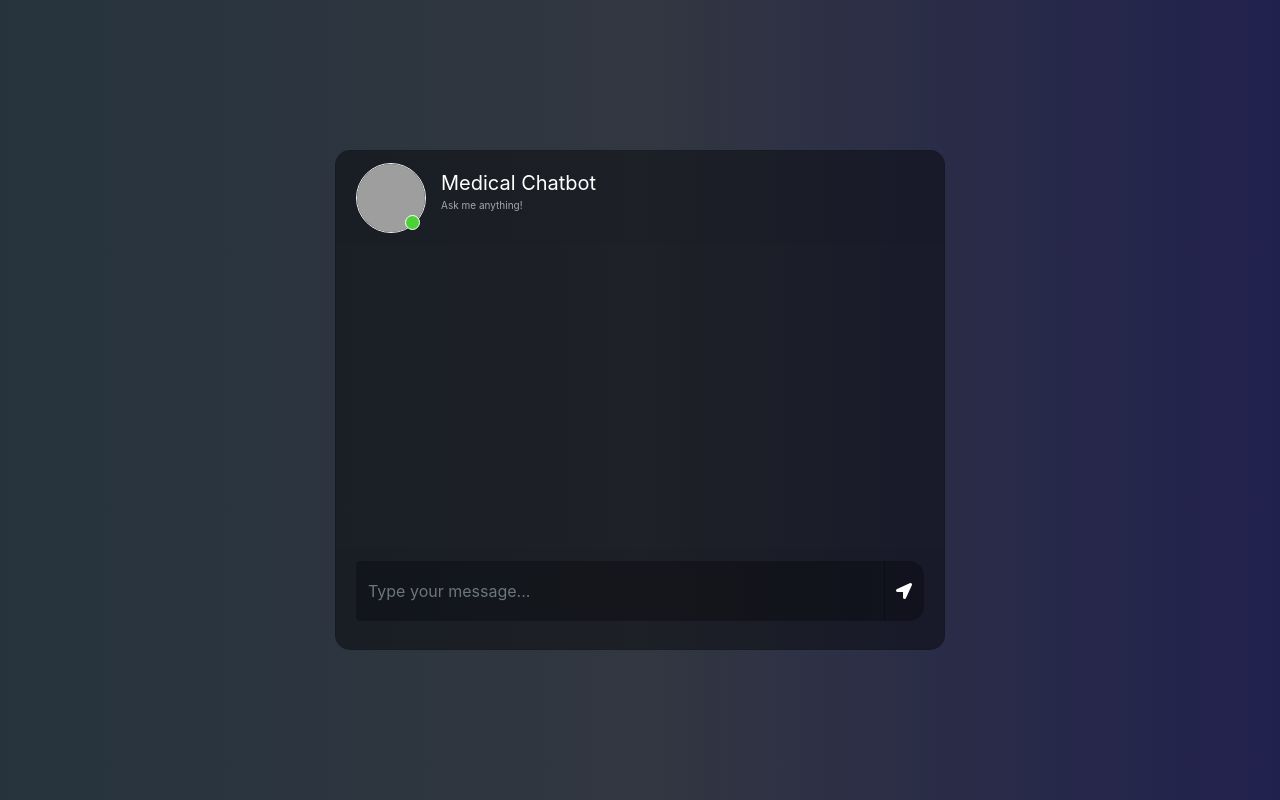
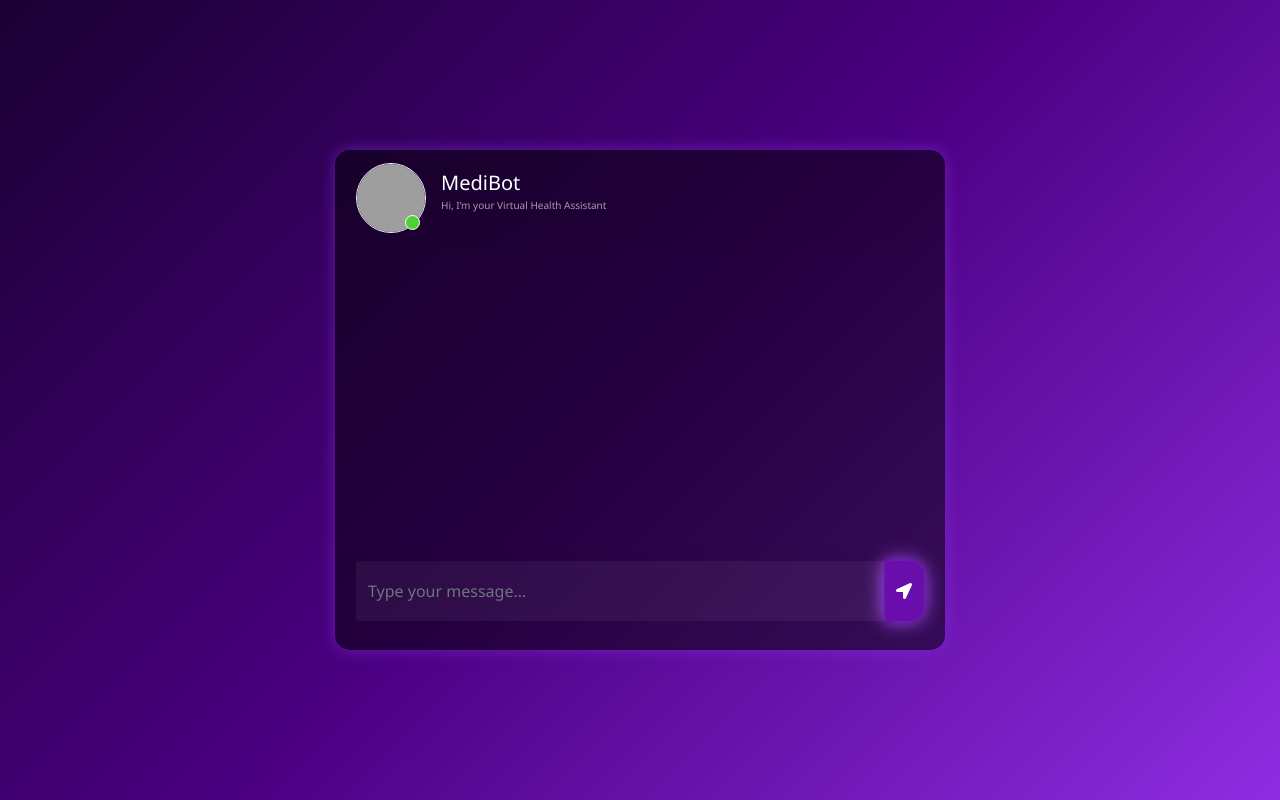
Before and after one commit to rdx7211/End-to-End-GenAi-Medical-chatbot, a Flask app: page / in a window 1280 px wide. Run offline with Flask 3, Linux system fonts and the light colour scheme; some libraries are stand-ins or nearby versions; grey boxes are pictures that could not be loaded.

Commit message:
html updated

```diff
--- a/static/style.css
+++ b/static/style.css
@@ -1,223 +1,142 @@
-body,html{
+body, html {
     height: 100%;
     margin: 0;
-	background: rgb(44, 47, 59);
-   background: -webkit-linear-gradient(to right, rgb(40, 59, 34), rgb(54, 60, 70), rgb(32, 32, 43));
-	background: linear-gradient(to right, rgb(38, 51, 61), rgb(50, 55, 65), rgb(33, 33, 78));
+    background: linear-gradient(135deg, #1a0033, #4b0082, #8e2de2);
+    font-family: 'Segoe UI', sans-serif;
 }
 
-.chat{
+.chat {
     margin-top: auto;
     margin-bottom: auto;
 }
-.card{
+
+.card {
     height: 500px;
     border-radius: 15px !important;
-	background-color: rgba(0,0,0,0.4) !important;
+    background-color: rgba(0, 0, 0, 0.5) !important;
+    box-shadow: 0 0 15px rgba(138, 43, 226, 0.6);
 }
-.contacts_body{
-	padding:  0.75rem 0 !important;
-	overflow-y: auto;
-	white-space: nowrap;
-}
-.msg_card_body{
+
+.msg_card_body {
     overflow-y: auto;
 }
-.card-header{
+
+.card-header {
     border-radius: 15px 15px 0 0 !important;
     border-bottom: 0 !important;
 }
-.card-footer{
+
+.card-footer {
     border-radius: 0 0 15px 15px !important;
     border-top: 0 !important;
 }
-.container{
-	align-content: center;
+
+.type_msg {
+    background-color: rgba(255, 255, 255, 0.05) !important;
+    border: 0 !important;
+    color: white !important;
+    height: 60px !important;
 }
-.search{
-	border-radius: 15px 0 0 15px !important;
-	background-color: rgba(0,0,0,0.3) !important;
-	border:0 !important;
-	color:white !important;
+.type_msg:focus {
+    box-shadow: 0 0 10px #b266ff !important;
+    outline: none !important;
 }
-.search:focus{
-	 box-shadow:none !important;
-   outline:0px !important;
-}
-.type_msg{
-	background-color: rgba(0,0,0,0.3) !important;
-	border:0 !important;
-	color:white !important;
-	height: 60px !important;
-	overflow-y: auto;
-}
-	.type_msg:focus{
-	 box-shadow:none !important;
-   outline:0px !important;
-}
-.attach_btn{
-	border-radius: 15px 0 0 15px !important;
-	background-color: rgba(0,0,0,0.3) !important;
-	border:0 !important;
+
+.send_btn {
+    border-radius: 0 15px 15px 0 !important;
+    background-color: #6a0dad !important;
+    border: 0 !important;
     color: white !important;
     cursor: pointer;
+    transition: 0.3s;
+    box-shadow: 0 0 10px #6a0dad, 0 0 20px #b266ff;
 }
-.send_btn{
-	border-radius: 0 15px 15px 0 !important;
-	background-color: rgba(0,0,0,0.3) !important;
-	border:0 !important;
-	color: white !important;
-	cursor: pointer;
+.send_btn:hover {
+    background-color: #b266ff !important;
+    box-shadow: 0 0 15px #b266ff, 0 0 30px #8e2de2;
 }
-.search_btn{
-	border-radius: 0 15px 15px 0 !important;
-	background-color: rgba(0,0,0,0.3) !important;
-	border:0 !important;
-	color: white !important;
-	cursor: pointer;
-}
-.contacts{
-	list-style: none;
-	padding: 0;
-}
-.contacts li{
-	width: 100% !important;
-	padding: 5px 10px;
-	margin-bottom: 15px !important;
-}
-.active{
-	background-color: rgba(0,0,0,0.3);
-}
-.user_img{
+
+.user_img {
     height: 70px;
     width: 70px;
-	border:1.5px solid #f5f6fa;
+    border: 1.5px solid #f5f6fa;
+}
 
-}
-.user_img_msg{
+.user_img_msg {
     height: 40px;
     width: 40px;
-	border:1.5px solid #f5f6fa;
+    border: 1.5px solid #f5f6fa;
+}
 
-}
-.img_cont{
+.img_cont {
     position: relative;
     height: 70px;
     width: 70px;
 }
-.img_cont_msg{
+.img_cont_msg {
     height: 40px;
     width: 40px;
 }
-.online_icon{
+
+.online_icon {
     position: absolute;
     height: 15px;
-	width:15px;
+    width: 15px;
     background-color: #4cd137;
     border-radius: 50%;
     bottom: 0.2em;
     right: 0.4em;
-	border:1.5px solid white;
+    border: 1.5px solid white;
 }
-.offline{
-	background-color: #c23616 !important;
-}
-.user_info{
+
+.user_info {
     margin-top: auto;
     margin-bottom: auto;
     margin-left: 15px;
 }
-.user_info span{
+.user_info span {
     font-size: 20px;
     color: white;
 }
-.user_info p{
+.user_info p {
     font-size: 10px;
-	color: rgba(255,255,255,0.6);
+    color: rgba(255, 255, 255, 0.6);
 }
-.video_cam{
-	margin-left: 50px;
-	margin-top: 5px;
-}
-.video_cam span{
-	color: white;
-	font-size: 20px;
-	cursor: pointer;
-	margin-right: 20px;
-}
-.msg_cotainer{
+
+.msg_cotainer {
     margin-top: auto;
     margin-bottom: auto;
     margin-left: 10px;
     border-radius: 25px;
-	background-color: rgb(82, 172, 255);
+    background-color: #3a3a52;
+    color: white;
     padding: 10px;
     position: relative;
+    box-shadow: 0 0 10px rgba(138, 43, 226, 0.6);
 }
-.msg_cotainer_send{
+.msg_cotainer_send {
     margin-top: auto;
     margin-bottom: auto;
     margin-right: 10px;
     border-radius: 25px;
-	background-color: #58cc71;
+    background-color: #6a0dad;
+    color: white;
     padding: 10px;
     position: relative;
+    box-shadow: 0 0 10px #6a0dad, 0 0 20px #b266ff;
 }
-.msg_time{
+
+.msg_time {
     position: absolute;
     left: 0;
     bottom: -15px;
-	color: rgba(255,255,255,0.5);
+    color: rgba(255, 255, 255, 0.5);
     font-size: 10px;
 }
-.msg_time_send{
+.msg_time_send {
     position: absolute;
-	right:0;
+    right: 0;
     bottom: -15px;
-	color: rgba(255,255,255,0.5);
+    color: rgba(255, 255, 255, 0.5);
     font-size: 10px;
 }
-.msg_head{
-	position: relative;
-}
-#action_menu_btn{
-	position: absolute;
-	right: 10px;
-	top: 10px;
-	color: white;
-	cursor: pointer;
-	font-size: 20px;
-}
-.action_menu{
-	z-index: 1;
-	position: absolute;
-	padding: 15px 0;
-	background-color: rgba(0,0,0,0.5);
-	color: white;
-	border-radius: 15px;
-	top: 30px;
-	right: 15px;
-	display: none;
-}
-.action_menu ul{
-	list-style: none;
-	padding: 0;
-	margin: 0;
-}
-.action_menu ul li{
-	width: 100%;
-	padding: 10px 15px;
-	margin-bottom: 5px;
-}
-.action_menu ul li i{
-	padding-right: 10px;
-}
-.action_menu ul li:hover{
-	cursor: pointer;
-	background-color: rgba(0,0,0,0.2);
-}
-@media(max-width: 576px){
-	.contacts_card{
-	margin-bottom: 15px !important;
-}
-}
--- a/templates/chat.html
+++ b/templates/chat.html
@@ -5,13 +5,16 @@
 <!DOCTYPE html>
 <html>
 <head>
-		<title>Chatbot</title>
-		<link rel="stylesheet" href="https://stackpath.bootstrapcdn.com/bootstrap/4.1.3/css/bootstrap.min.css" integrity="sha384-MCw98/SFnGE8fJT3GXwEOngsV7Zt27NXFoaoApmYm81iuXoPkFOJwJ8ERdknLPMO" crossorigin="anonymous">
-		<link rel="stylesheet" href="https://use.fontawesome.com/releases/v5.5.0/css/all.css" integrity="sha384-B4dIYHKNBt8Bc12p+WXckhzcICo0wtJAoU8YZTY5qE0Id1GSseTk6S+L3BlXeVIU" crossorigin="anonymous">
+    <title>MediBot - Virtual Health Assistant</title>
+    <link rel="stylesheet" href="https://stackpath.bootstrapcdn.com/bootstrap/4.1.3/css/bootstrap.min.css"
+        integrity="sha384-MCw98/SFnGE8fJT3GXwEOngsV7Zt27NXFoaoApmYm81iuXoPkFOJwJ8ERdknLPMO" crossorigin="anonymous">
+    <link rel="stylesheet" href="https://use.fontawesome.com/releases/v5.5.0/css/all.css"
+        integrity="sha384-B4dIYHKNBt8Bc12p+WXckhzcICo0wtJAoU8YZTY5qE0Id1GSseTk6S+L3BlXeVIU" crossorigin="anonymous">
     <script src="https://ajax.googleapis.com/ajax/libs/jquery/3.3.1/jquery.min.js"></script>
+
+    <!-- External CSS -->
     <link rel="stylesheet" type="text/css" href="{{ url_for('static', filename='style.css')}}"/>
 </head>
-
 
 <body>
     <div class="container-fluid h-100">
@@ -21,25 +24,27 @@
                     <div class="card-header msg_head">
                         <div class="d-flex bd-highlight">
                             <div class="img_cont">
-									<img src="https://cdn-icons-png.flaticon.com/512/387/387569.png" class="rounded-circle user_img">
-									<!-- <img src="https://www.prdistribution.com/spirit/uploads/pressreleases/2019/newsreleases/d83341deb75c4c4f6b113f27b1e42cd8-chatbot-florence-already-helps-thousands-of-patients-to-remember-their-medication.png" class="rounded-circle user_img"> -->
+                                <!-- Male doctor avatar -->
+                                <img src="https://cdn-icons-png.flaticon.com/512/387/387561.png" class="rounded-circle user_img">
                                 <span class="online_icon"></span>
                             </div>
                             <div class="user_info">
-									<span>Medical Chatbot</span>
-									<p>Ask me anything!</p>
+                                <span>MediBot</span>
+                                <p>Hi, I’m your Virtual Health Assistant</p>
                             </div>
                         </div>
                     </div>
-						<div id="messageFormeight" class="card-body msg_card_body">
 
+                    <div id="messageFormeight" class="card-body msg_card_body"></div>
 
-						</div>
                     <div class="card-footer">
                         <form id="messageArea" class="input-group">
-                                <input type="text" id="text" name="msg" placeholder="Type your message..." autocomplete="off" class="form-control type_msg" required/>
+                            <input type="text" id="text" name="msg" placeholder="Type your message..."
+                                autocomplete="off" class="form-control type_msg" required />
                             <div class="input-group-append">
-									<button type="submit" id="send" class="input-group-text send_btn"><i class="fas fa-location-arrow"></i></button>
+                                <button type="submit" id="send" class="input-group-text send_btn">
+                                    <i class="fas fa-location-arrow"></i>
+                                </button>
                             </div>
                         </form>
                     </div>
@@ -49,33 +54,40 @@
     </div>
 
     <script>
-			$(document).ready(function() {
-				$("#messageArea").on("submit", function(event) {
+        $(document).ready(function () {
+            $("#messageArea").on("submit", function (event) {
                 const date = new Date();
                 const hour = date.getHours();
                 const minute = date.getMinutes();
-					const str_time = hour+":"+minute;
+                const str_time = hour + ":" + (minute < 10 ? "0" + minute : minute);
                 var rawText = $("#text").val();
 
-					var userHtml = '<div class="d-flex justify-content-end mb-4"><div class="msg_cotainer_send">' + rawText + '<span class="msg_time_send">'+ str_time + '</span></div><div class="img_cont_msg"><img src="https://i.ibb.co/d5b84Xw/Untitled-design.png" class="rounded-circle user_img_msg"></div></div>';
+                var userHtml =
+                    '<div class="d-flex justify-content-end mb-4">' +
+                    '<div class="msg_cotainer_send">' + rawText +
+                    '<span class="msg_time_send">' + str_time + '</span></div>' +
+                    '<div class="img_cont_msg"><img src="https://i.ibb.co/d5b84Xw/Untitled-design.png" class="rounded-circle user_img_msg"></div></div>';
 
                 $("#text").val("");
                 $("#messageFormeight").append(userHtml);
 
                 $.ajax({
-						data: {
-							msg: rawText,
-						},
+                    data: { msg: rawText },
                     type: "POST",
                     url: "/get",
-					}).done(function(data) {
-						var botHtml = '<div class="d-flex justify-content-start mb-4"><div class="img_cont_msg"><img src="https://cdn-icons-png.flaticon.com/512/387/387569.png" class="rounded-circle user_img_msg"></div><div class="msg_cotainer">' + data + '<span class="msg_time">' + str_time + '</span></div></div>';
+                }).done(function (data) {
+                    var botHtml =
+                        '<div class="d-flex justify-content-start mb-4">' +
+                        '<div class="img_cont_msg"><img src="https://cdn-icons-png.flaticon.com/512/387/387561.png" class="rounded-circle user_img_msg"></div>' +
+                        '<div class="msg_cotainer">' + data +
+                        '<span class="msg_time">' + str_time + '</span></div></div>';
+
                     $("#messageFormeight").append($.parseHTML(botHtml));
                 });
+
                 event.preventDefault();
             });
         });
     </script>
-
 </body>
 </html>
```
Lines whose indentation alone changed are shown as unchanged.
